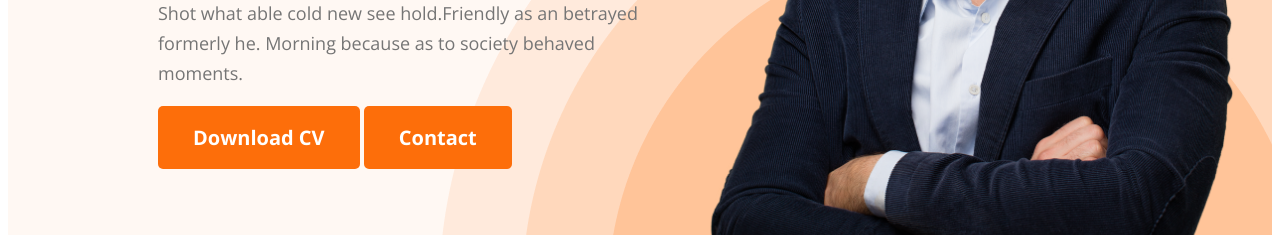
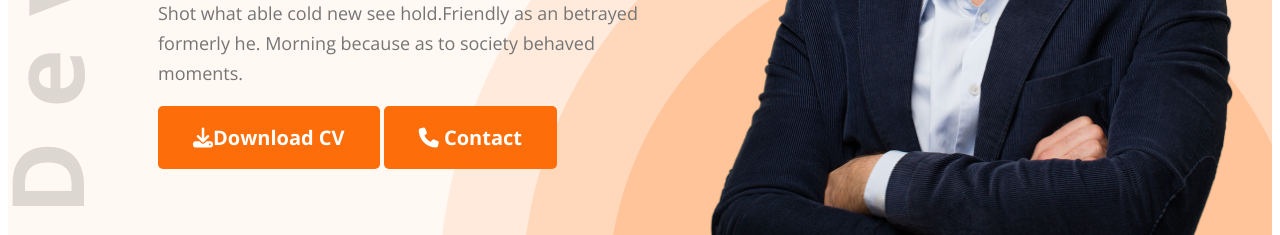
Before and after one commit to rahman-musfiqur321/web-developer-portfolio, a plain HTML site: page index.html in a window 1280 px wide. Shown: the part 565-800 px from the top of the page. Drawn offline with nearby package versions, Linux system fonts and the light colour scheme.

Commit message:
added font awesome icons

```diff
--- a/index.html
+++ b/index.html
@@ -10,6 +10,8 @@
     <link rel="preconnect" href="https://fonts.gstatic.com" crossorigin>
     <link href="https://fonts.googleapis.com/css2?family=Open+Sans:wght@400;700;800&display=swap" rel="stylesheet">
     <link rel="stylesheet" href="styles/portfolio.css">
+
+    <script src="https://kit.fontawesome.com/faf553a54a.js" crossorigin="anonymous"></script>
 </head>
 
 <body>
@@ -30,8 +32,8 @@
                     Shot what able cold new see hold.Friendly as an betrayed formerly he. Morning because as to society
                     behaved moments.
                 </p>
-                <button class="btn-primary">Download CV</button>
-                <button class="btn-primary">Contact</button>
+                <button class="btn-primary"><i class="fa-solid fa-download"></i>Download CV</button>
+                <button class="btn-primary"><i class="fa-solid fa-phone"></i> Contact</button>
             </div>
 
             <img class="profile-pic" src="images/hardy.png" alt="">
@@ -166,7 +168,7 @@
                 </div>
             </div>
             <div class="download-cv">
-                <button class="btn-primary">Download CV</button>
+                <button class="btn-primary"><i class="fa-solid fa-download"></i>Download CV</button>
             </div>
         </section>
     </main>
--- a/styles/portfolio.css
+++ b/styles/portfolio.css
@@ -65,9 +65,9 @@ nav a {
 
 .header {
     background-color: #FFF8F3;
-    background-image: url(../images/header_bg.png);
+    background-image: url(../images/header_bg.png), url(../images/developer.png);
     background-repeat: no-repeat;
-    background-position: bottom right;
+    background-position: bottom right, top left;
 }
 
 .banner {
```
